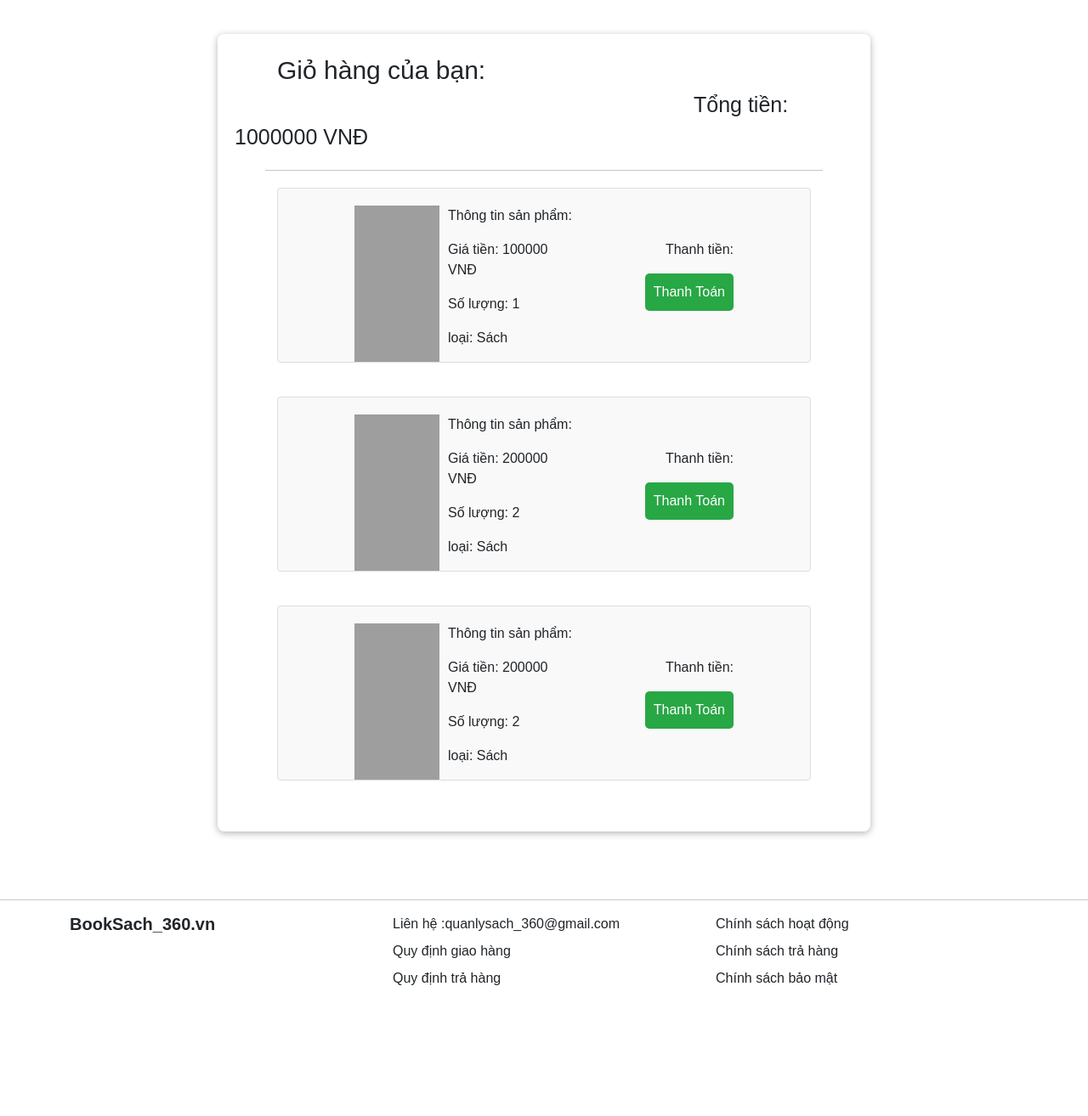
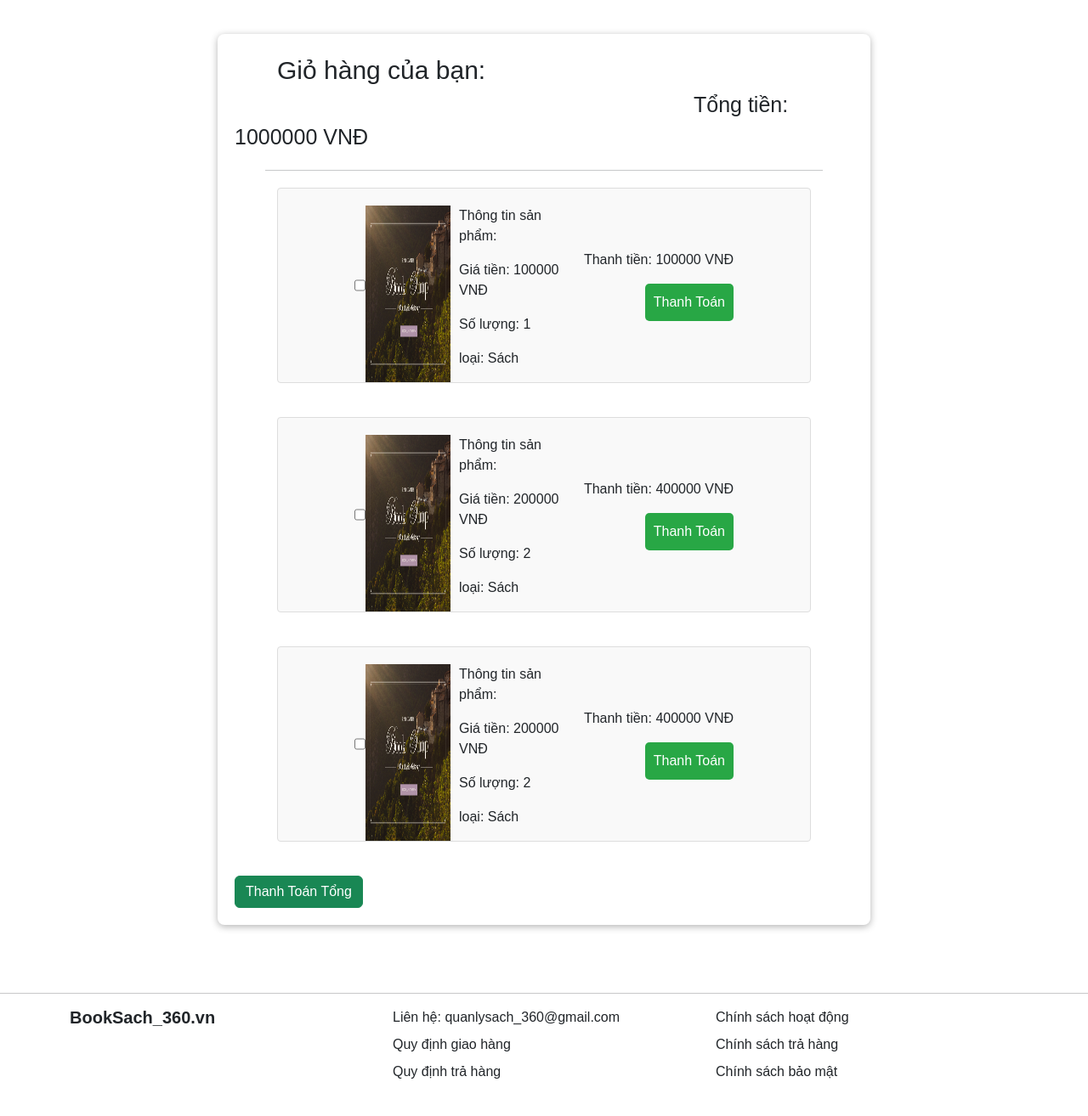
Before and after one commit to Danghoang2004/Group5_QuanLyBanSach, a Flask app: page /giohang in a window 1280 px wide. Shown: the part 54-1368 px from the top of the page at 85% size. Before the commit the page ends 1214 px from the top, so only its background shows below. Run offline with Flask 3, Linux system fonts and the light colour scheme; grey boxes are pictures that could not be loaded.

Commit message:
Update GioHang.html

```diff
--- a/templates/GioHang.html
+++ b/templates/GioHang.html
@@ -49,12 +49,14 @@
 
 
     <div class="cart-container">
-        <span style="margin-left: 50px ; font-size: 30px;">Giỏ hàng của bạn:</span>
-        <span style="margin-inline-start: 540px; font-size: 25px;">Tổng tiền: 1000000 VNĐ</span>
+        <span style="margin-left: 50px; font-size: 30px;">Giỏ hàng của bạn:</span>
+        <span style="margin-inline-start: 540px; font-size: 25px;">Tổng tiền: <span id="total-price">1000000</span> VNĐ</span>
         <hr style="width: 90%; margin: auto; margin-bottom: 20px;margin-top: 20px;">
+
         <div class="cart-item">
             <div class="item-info">
-                <img src="book.jpg" alt="Sách" class="item-image">
+                <input type="checkbox" class="item-checkbox" onclick="updateTotalPrice()">
+                <img src="/static/images/Banner.png" alt="Sách" class="item-image">
                 <div class="info-text">
                     <p>Thông tin sản phẩm:</p>
                     <p>Giá tiền: 100000 VNĐ</p>
@@ -63,14 +65,15 @@
                 </div>
             </div>
             <div class="item-total">
-                <p>Thanh tiền:</p>
-                <button class="payment-button">Thanh Toán</button>
+                <p>Thanh tiền: <span class="item-total-price">100000</span> VNĐ</p>
+                <button class="payment-button" onclick="payTotal()">Thanh Toán</button>
             </div>
         </div>
 
         <div class="cart-item">
             <div class="item-info">
-                <img src="book.jpg" alt="Sách" class="item-image">
+                <input type="checkbox" class="item-checkbox" onclick="updateTotalPrice()">
+<img src="/static/images/Banner.png" alt="Sách" class="item-image">
                 <div class="info-text">
                     <p>Thông tin sản phẩm:</p>
                     <p>Giá tiền: 200000 VNĐ</p>
@@ -79,14 +82,15 @@
                 </div>
             </div>
             <div class="item-total">
-                <p>Thanh tiền:</p>
-                <button class="payment-button">Thanh Toán</button>
+                <p>Thanh tiền: <span class="item-total-price">400000</span> VNĐ</p>
+                <button class="payment-button" onclick="payTotal()">Thanh Toán</button>
             </div>
         </div>
 
         <div class="cart-item">
             <div class="item-info">
-                <img src="book.jpg" alt="Sách" class="item-image">
+                <input type="checkbox" class="item-checkbox" onclick="updateTotalPrice()">
+                <img src="/static/images/Banner.png" alt="Sách" class="item-image">
                 <div class="info-text">
                     <p>Thông tin sản phẩm:</p>
                     <p>Giá tiền: 200000 VNĐ</p>
@@ -95,19 +99,22 @@
                 </div>
             </div>
             <div class="item-total">
-                <p>Thanh tiền:</p>
-                <button class="payment-button">Thanh Toán</button>
-            </div>
+                <p>Thanh tiền: <span class="item-total-price">400000</span> VNĐ</p>
+                <button class="payment-button" onclick="payTotal()">Thanh Toán</button>
             </div>
         </div>
 
-    <!--FooterFooter-->
+        <!-- Tổng thanh toán -->
+        <div class="total-payment">
+            <button class="btn btn-success" onclick="payTotal()">Thanh Toán Tổng</button>
+        </div>
+    </div>
+
+    <!--Footer-->
     <div class="footer py-4">
         <hr />
         <div class="container">
-        <div class="row g-4">  <!-- Thêm gutter (khoảng cách giữa các cột) -->
-
-            <!-- Cột 1: Logo & MXH -->
+            <div class="row g-4">
                 <div class="col-md-4">
                     <div class="h5 fw-bold mb-3">BookSach_360.vn</div>
                     <div class="social-icons">
@@ -118,16 +125,14 @@
                     </div>
                 </div>
 
-            <!-- Cột 2: Liên hệ -->
                 <div class="col-md-4">
                     <ul class="list-unstyled">
-                    <li class="mb-2">Liên hệ :quanlysach_360@gmail.com</li>
+                        <li class="mb-2">Liên hệ: quanlysach_360@gmail.com</li>
                         <li class="mb-2">Quy định giao hàng</li>
                         <li class="mb-2">Quy định trả hàng</li>
                     </ul>
                 </div>
 
-            <!-- Cột 3: Chính sách -->
                 <div class="col-md-4">
                     <ul class="list-unstyled">
                         <li class="mb-2">Chính sách hoạt động</li>
@@ -137,6 +142,111 @@
                 </div>
             </div>
         </div>
-</div>
+        <script>
+            // Cập nhật tổng tiền khi thay đổi checkbox
+            function updateTotalPrice() {
+                let total = 0;
+                document.querySelectorAll('.cart-item').forEach(function(item) {
+                    const checkbox = item.querySelector('.item-checkbox');
+                    if (checkbox.checked) {
+                        const price = parseInt(item.querySelector('.item-total-price').textContent);
+                        total += price;
+                    }
+                });
+                document.getElementById('total-price').textContent = total;
+            }
+
+            // Xác nhận thanh toán
+            function payTotal() {
+                let totalAmount = document.getElementById('total-price').textContent;
+                // Hiển thị hộp thoại xác nhận
+                let confirmMessage = `Bạn có chắc chắn muốn thanh toán tổng số tiền: ${totalAmount} VNĐ?`;
+                if (confirm(confirmMessage)) {
+                    alert("Thanh toán thành công!");
+                } else {
+                    alert("Hủy thanh toán.");
+                }
+            }
+
+
+        </script><script>
+        // Cập nhật tổng tiền khi chọn/bỏ chọn sản phẩm
+        function updateTotalPrice() {
+            let total = 0;
+            document.querySelectorAll('.cart-item').forEach(function(item) {
+                const checkbox = item.querySelector('.item-checkbox');
+                if (checkbox.checked) {
+                    const price = parseInt(item.querySelector('.item-total-price').textContent);
+                    total += price;
+                }
+            });
+            document.getElementById('total-price').textContent = total;
+        }
+
+        // Hàm thanh toán
+        function payTotal() {
+            // Tính tổng tiền sản phẩm đã chọn
+            let totalAmount = document.getElementById('total-price').textContent;
+
+            // Kiểm tra nếu chưa chọn sản phẩm nào
+            if (parseInt(totalAmount) === 0) {
+                alert("Bạn chưa chọn sản phẩm nào để thanh toán!");
+                return;
+            }
+
+            // Hiển thị hộp thoại xác nhận thanh toán
+            let confirmMessage = `Bạn có chắc chắn muốn thanh toán tổng số tiền: ${totalAmount} VNĐ?`;
+            if (confirm(confirmMessage)) {
+                alert("Thanh toán thành công!");
+
+                // Xóa các sản phẩm đã được chọn
+                const selectedItems = document.querySelectorAll('.cart-item');
+                selectedItems.forEach(function(item) {
+                    const checkbox = item.querySelector('.item-checkbox');
+                    if (checkbox.checked) {
+                        item.remove();
+                    }
+                });
+
+                // Cập nhật lại tổng tiền sau khi xóa
+                updateTotalPrice();
+            } else {
+                alert("Hủy thanh toán.");
+            }
+        }
+    </script><script>
+        function loadCart() {
+          let cart = JSON.parse(localStorage.getItem("cart")) || [];
+          let cartTable = document.getElementById("cartTableBody");
+    á
+    let total = 0;
+
+          cartTable.innerHTML = "";
+
+          if (cart.length === 0) {
+            cartTable.innerHTML = "<tr><td colspan='4'>Giỏ hàng trống</td></tr>";
+          } else {
+            cart.forEach(item => {
+              let itemTotal = item.price * item.quantity;
+              total += itemTotal;
+
+              cartTable.innerHTML += `
+                <tr>
+                  <td>${item.title}</td>
+                  <td>${item.price.toLocaleString()}₫</td>
+                  <td>${item.quantity}</td>
+                  <td>${itemTotal.toLocaleString()}₫</td>
+                </tr>
+              `;
+            });
+          }
+
+          document.getElementById("cartTotal").innerText = total.toLocaleString() + "₫";
+        }
+
+        window.onload = loadCart;
+      </script>
+
+
     </body>
     </html>
```
Lines whose indentation alone changed are shown as unchanged.
